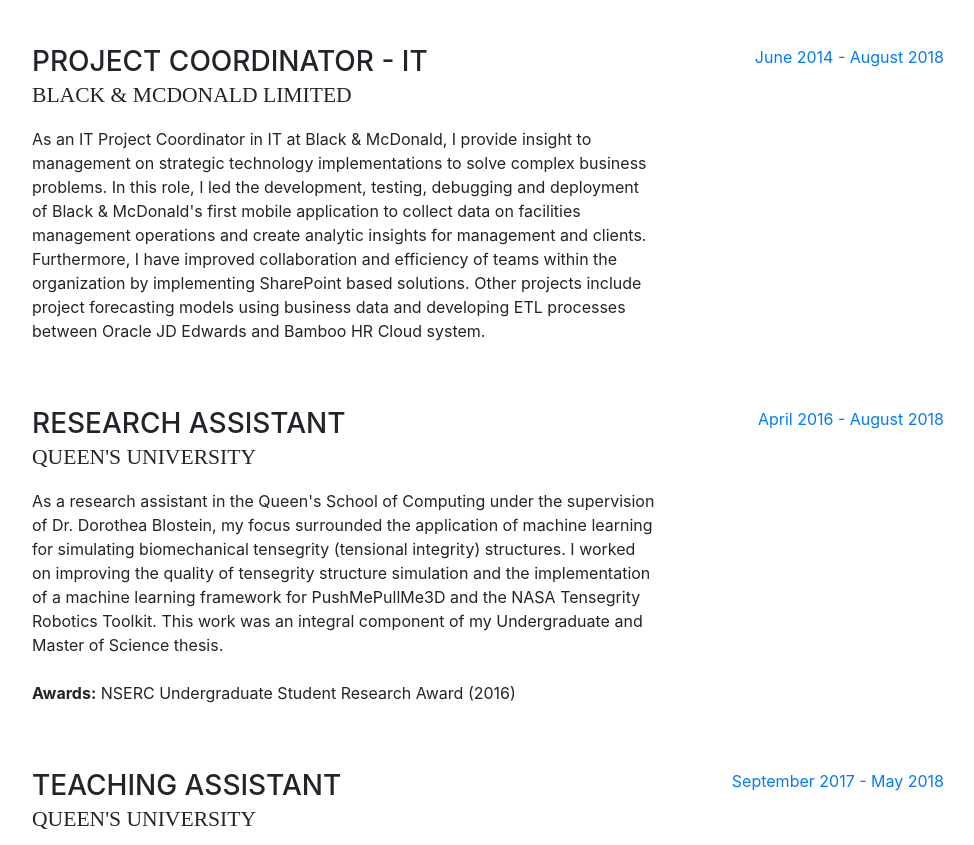
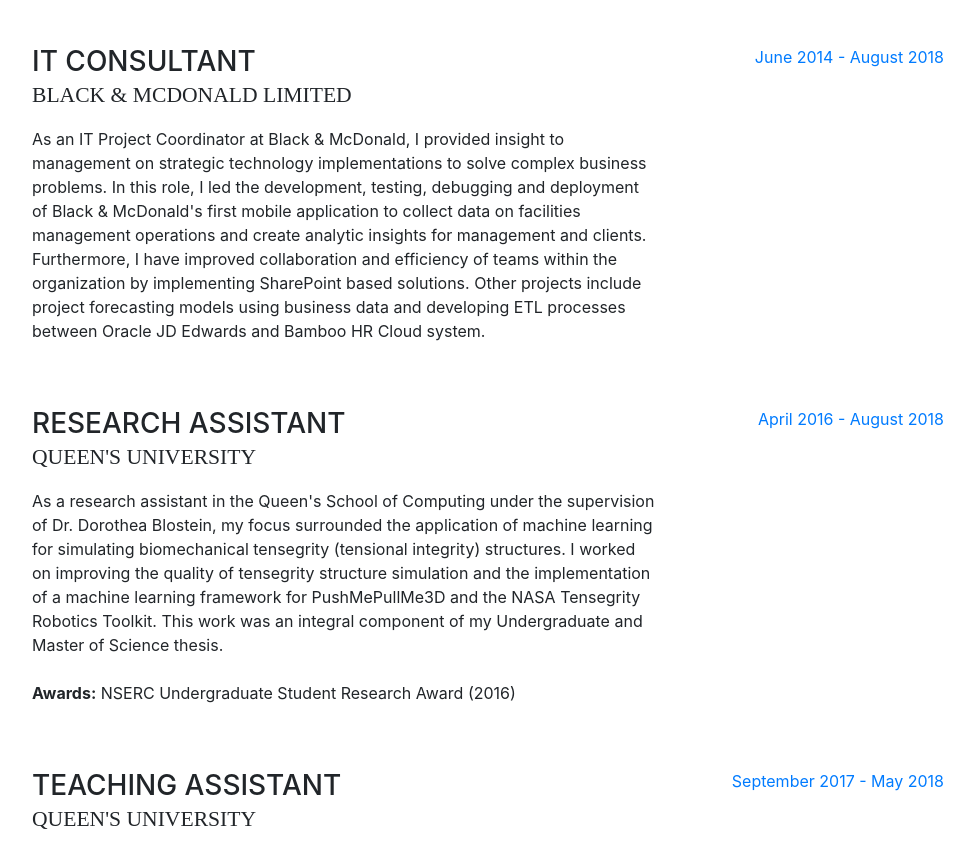
Before and after one commit to nuwanperera/nuwanperera.github.io, a website with bundled scripts: page index.html in a window 1280 px wide. Shown: the part 1575-2420 px from the top of the page, without its empty margins (288-1262 px from the left). Built offline with nearby package versions, Linux system fonts and the light colour scheme; a web font is replaced by a local one.

Commit message:
Update index.html

```diff
--- a/index.html
+++ b/index.html
@@ -146,9 +146,9 @@
           </div>
 		  <div class="resume-item d-flex flex-column flex-md-row mb-5">
             <div class="resume-content mr-auto">
-              <h3 class="mb-0">Project Coordinator - IT</h3>
+              <h3 class="mb-0">IT Consultant</h3>
               <div class="subheading mb-3">Black & McDonald Limited</div>
-              <p>As an IT Project Coordinator in IT at Black & McDonald, I provide insight to management on strategic technology implementations to solve complex business problems. In this role, I led the development, testing, debugging and deployment
+              <p>As an IT Project Coordinator at Black & McDonald, I provided insight to management on strategic technology implementations to solve complex business problems. In this role, I led the development, testing, debugging and deployment
 				of Black & McDonald's first mobile application to collect data on facilities management operations and create analytic insights for management and clients. Furthermore, I have improved collaboration and efficiency of teams within the organization
 					by implementing SharePoint based solutions. Other projects include project forecasting models using business data and developing ETL processes between Oracle JD Edwards and Bamboo HR Cloud system.
 					</p>
```
